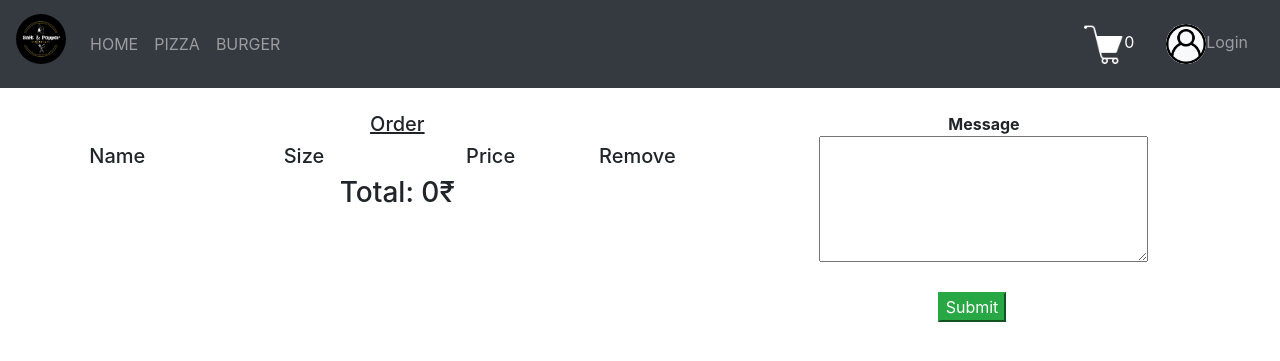
After one commit to fasinifasil/saltandpepper-Restaurant, a Django app: page /food/order in a window 1280 px wide. The commit adds this page. Shown: the top 361 px of the page. Run offline with Django 5.2, Linux system fonts and the light colour scheme.

Commit message:
Salt and pepper

```diff
--- a/BaseApp/templates/food/base.html
+++ b/BaseApp/templates/food/base.html
@@ -39,7 +39,7 @@
   </ul>
   <ul class="navbar-nav ml-auto">
     <li class="nav-item">
-      <a class="nav-link p-3"><img src="{% static 'images/icon.png' %}"height="40px" width="40px"><span id="cart"></span></a>
+      <a href="{% url 'BaseApp:order' %}" class="nav-link {% if active_link == 'orderpage' %} active {% endif %} p-3"><img src="{% static 'images/icon.png' %}"height="40px" width="40px"><span id="cart"></span></a>
     </li>
     <li class="nav-item">
       <a class="nav-link p-3 "><img src="{% static 'images/user-interface.png' %}" class="bg-light rounded-circle" height="40px" width="40px"><span id="login">Login</span></a>
--- /dev/null
+++ b/BaseApp/templates/food/order.html
@@ -0,0 +1,46 @@
+{% extends 'food/base.html' %}
+{% load static %}
+
+{% block title %}S&P Orders{% endblock %}
+
+{% block content %}
+
+<div class="container-fluid m-4">
+    <div class="row">
+        <div class="col-md-7 text-center">
+            <u><h5>Order</h5></u>
+            <div class="row">
+                <div class="col-md-3"style="font-size:10px" id="name">
+                    <b>Name</b>
+                </div>
+                 <div class="col-md-3" id="size">
+                    <b>Size</b>
+
+                </div>
+                 <div class="col-md-3" id="price">
+                    <b>Price</b>
+
+                </div>
+                <div class="col-md-1" id="rm">
+
+                </div>
+
+
+            </div>
+            <h3 id="total">Total:</h3>
+        </div>
+        <div class="col-md-4 text-center">
+        <b>Message</b>
+            <textarea name="message" id="" cols="30" rows="5"></textarea>
+            <div class="ml-auto m-4">
+            <button type="submit" class="btn-success">Submit</button>
+
+            </div>
+        </div>
+    </div>
+</div>
+
+<script src="{% static 'js/cart.js' %}"></script>
+
+
+{% endblock %}
--- a/BaseApp/urls.py
+++ b/BaseApp/urls.py
@@ -3,5 +3,6 @@ from  . import views
 app_name='BaseApp'
 urlpatterns=[
     path('',views.PizzaPage,name='pizzas'),
-    path('burger',views.BurgerPage,name='burgers')
+    path('burger',views.BurgerPage,name='burgers'),
+    path('order',views.OrderPage,name='order'),
 ]
--- a/BaseApp/views.py
+++ b/BaseApp/views.py
@@ -16,3 +16,6 @@ def BurgerPage(request):
     burgers = BurgerModel.objects.all()
     context =   {'item':burgers,'active_link':'burgers'}
     return render(request,'food/burger.html',context)
+def OrderPage(request):
+    context={'active_link':'orderpage'}
+    return render(request,'food/order.html',context)
--- a/BaseProject/urls.py
+++ b/BaseProject/urls.py
@@ -24,7 +24,7 @@ from BaseApp import views
 urlpatterns = [
     path('admin/', admin.site.urls),
     path('',views.IndexPage,name='index'),
-    path('food',include('BaseApp.urls'),name='food')
+    path('food/',include('BaseApp.urls'),name='food')
 ]
 if settings.DEBUG:
     urlpatterns+=static(settings.STATIC_URL,document_root=settings.STATIC_ROOT)
--- a/static/css/style.css
+++ b/static/css/style.css
@@ -12,8 +12,8 @@ z-index:-1;
 color:white;
 }
 .title{
-    margin:30px;
-    padding:30px;
+    margin:10px;
+    padding:1 0px;
     text-align:center;
 }
 
@@ -33,23 +33,6 @@ color:white;
     top:100px;
     line-height:25px;
 }
-.del{
-    position:absolute;
-    right:30px;
-    background-color:red;
-    color:white;
-    height  :30px;
-    padding-bottom:3px;
-    width:30px;
-    display:flex;
-    align-items:center;
-    margin:5px;
-    justify-content:center;
-    cursor:pointer;
-}
-.del:hover{
-background-color:pink;
-}
 li{
     display:flex;
 }
--- a/static/js/border.js
+++ b/static/js/border.js
@@ -37,7 +37,7 @@ function addBurger(bid) {
 
     // Update cart UI
 
-    bt1 =   '<div class = "del" onclick="removeBurger(' + cartSize +')"> x </div>';
+    bt1 =   '<h6><button class="btn-danger del ml-5" onclick="removeBurger(' + cartSize +')"> x </button><h6>';
 
 
     bcart.innerHTML += '<li>' + name + ' ' + size + ' ' + price +' ₹ '+bt1+ '</li>';
@@ -57,7 +57,7 @@ function displayShoppingCart() {
 
     // Loop through orders and display them in the cart
     for (var i = 0; i <cartSize; i++) {
-        bt1 =   '<div onclick="removeBurger(' + i +')"> x </div>';
+        bt1 =   '<h6><button class="btn-danger del ml-5" onclick="removeBurger(' + i +')"> x </button></h6>';
 
 
         bcart.innerHTML += '<li>' + orders[i][0] + ' ' + orders[i][1] + ' ' + orders[i][2] +' ₹ '+bt1+  '</li>';
--- /dev/null
+++ b/static/js/cart.js
@@ -0,0 +1,32 @@
+var nam = document.querySelector('#name');
+var size = document.querySelector('#size');
+var price = document.querySelector('#price');
+var bill = document.querySelector('#total');
+var rm = document.querySelector('#rm');
+
+function ShoppingCart() {
+    var orders = JSON.parse(localStorage.getItem('orders')) || [];
+    var total = parseFloat(localStorage.getItem('total')) || 0;
+    var cartSize=orders.length;
+    nam.innerHTML = '<h5>Name</h5>';
+    size.innerHTML = '<h5>Size</h5>';
+    price.innerHTML = '<h5>Price</h5>';
+    rm.innerHTML = '<h5>Remove</h5>';
+    for (var i = 0; i < cartSize; i++) {
+        rm.innerHTML +=   '<h4><button class="btn-danger" onclick="removeItem(' + i +')"> x </button></h4>';
+        nam.innerHTML += '<h4>' +orders[i][0]+'</h4>';
+        size.innerHTML += '<h4>' +orders[i][1]+'</h4>';
+        price.innerHTML += '<h4>' +orders[i][2]+'</h4>';
+    }
+    bill.innerHTML = 'Total: ' + total + '₹';
+}
+ShoppingCart()
+function removeItem(n){
+    var orders = JSON.parse(localStorage.getItem('orders'));
+    var total = parseFloat(localStorage.getItem('total')) ;
+    total = Number(total)- Number(orders[n][2]);
+    orders.splice(n, 1);
+    localStorage.setItem('orders', JSON.stringify(orders));
+    localStorage.setItem('total', total);
+    ShoppingCart();
+}
```
Also changed, not shown: static/js/porder.js (+2 -17 lines).
